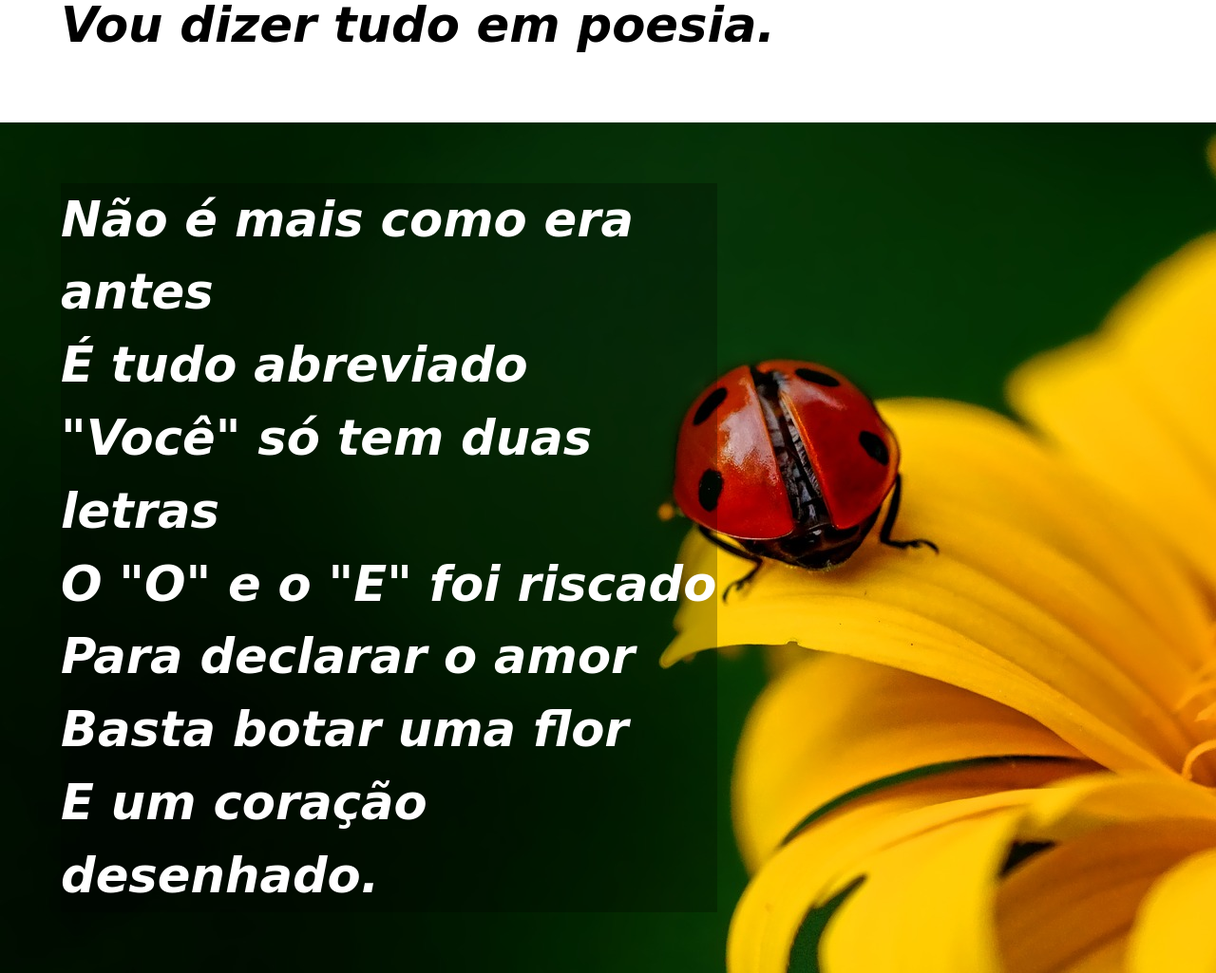
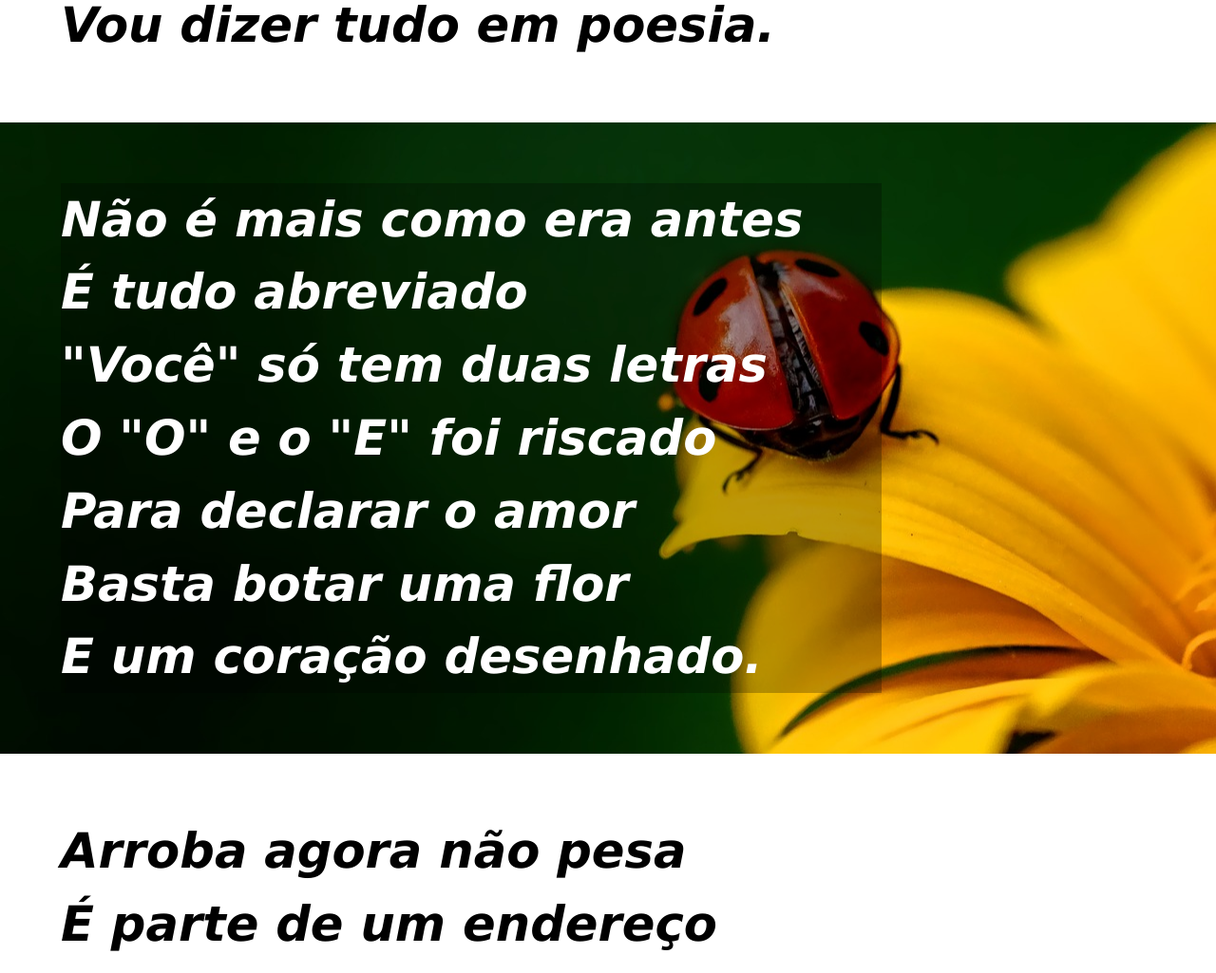
Before and after one commit to marcosandersonsr/EX_23_MineProjetoCordel, a plain HTML site: page index.html in a window 1280 px wide. Shown: the part 780-1805 px from the top of the page at 95% size. Drawn offline with Linux system fonts and the light colour scheme.

Commit message:
agora vai!!

```diff
--- a/stylemobile.css
+++ b/stylemobile.css
@@ -11,7 +11,7 @@ header > h1 {
 }
 
 section {
-    font-family: var(--fonte2);
+    font-family: Verdana, Geneva, Tahoma, sans-serif;
     font-size: 4vw;
     font-style: italic;
     font-weight: 600;
@@ -24,6 +24,6 @@ section {
 .imagem > p {
     color: white;
     background-color: rgba(0, 0, 0, 0.26);
-    max-width: 60%;
+    max-width: 75%;
     padding-bottom: 0px;
 }
```
